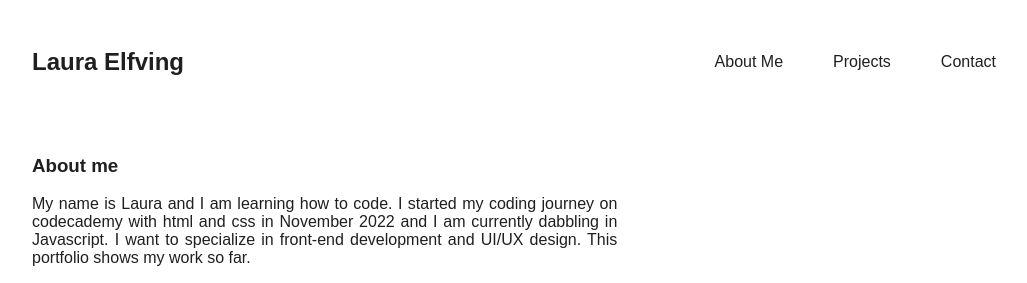
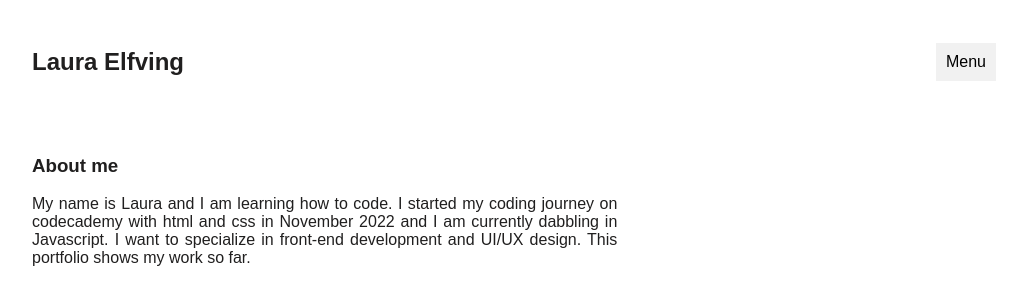
Before and after one commit to LauraElfving/Portfolio, a plain HTML site: page Desktop/projects/Portfolio/index.html in a window 1280 px wide. Shown: the top 283 px of the page, without its empty margins (126-1153 px from the left). Drawn offline with Linux system fonts and the light colour scheme; a web font is replaced by a local one.

Commit message:
Replaced the nav bar with a dropdown menu

```diff
--- a/Desktop/projects/Portfolio/contact.css
+++ b/Desktop/projects/Portfolio/contact.css
@@ -11,3 +11,42 @@ a {
     color: rgb(57, 52, 52);
 
 }
+
+/* Dropdown container */
+.dropdown {
+    position: relative;
+    display: inline-block;
+  }
+
+  /* Dropdown button */
+  .dropbtn {
+    background-color: #f1f1f1;
+    color: #000;
+    padding: 10px;
+    font-size: 16px;
+    border: none;
+    cursor: pointer;
+  }
+
+  /* Dropdown content */
+  .dropdown-content {
+    display: none;
+    position: absolute;
+    background-color: #f9f9f9;
+    min-width: 160px;
+    box-shadow: 0px 8px 16px 0px rgba(0,0,0,0.2);
+    z-index: 1;
+  }
+
+  /* Dropdown links */
+  .dropdown-content a {
+    color: #000;
+    padding: 12px 16px;
+    text-decoration: none;
+    display: block;
+  }
+
+  /* Show the dropdown when hovering or clicking on the button */
+  .dropdown:hover .dropdown-content {
+    display: block;
+  }
--- a/Desktop/projects/Portfolio/index.html
+++ b/Desktop/projects/Portfolio/index.html
@@ -13,13 +13,17 @@
 <body>
     <header>
         <h2 id="logo">Laura Elfving </h2>
-        <nav>
-            <ul class="navigation-items">
-                <li class="navigation-item"><a href="#about-me">About Me</a></li>
-                <li class="navigation-item"><a href="#projects">Projects</a></li>
-                <li class="navigation-item"><a href="contact.html">Contact</a></li>
-              </ul>
-        </nav>
+
+        <!---DROPDOWN-->
+        <div class="dropdown">
+            <button onclick="toggleDropdown()" class="dropbtn">Menu</button>
+            <div id="myDropdown" class="dropdown-content">
+              <a href="./index.html">About Me</a>
+              <a href="./index.html">Projects</a>
+              <a href="./contact.html">Contact</a>
+            </div>
+          </div>
+         <!---DROPDOWN-->
     </header>
 
     <main>
@@ -73,7 +77,14 @@
 </body>
 
 <script>
-
+function toggleDropdown() {
+  var dropdown = document.getElementById("myDropdown");
+  if (dropdown.style.display === "block") {
+    dropdown.style.display = "none";
+  } else {
+    dropdown.style.display = "block";
+  }
+}
 </script>
 
 </html>
--- a/Desktop/projects/Portfolio/styles.css
+++ b/Desktop/projects/Portfolio/styles.css
@@ -18,6 +18,7 @@ header {
     align-self: flex-start;
   }
 
+  /*
 .navigation-items {
   display: flex;
   flex-direction: row;
@@ -34,6 +35,50 @@ header {
   text-decoration: none;
   color:rgb(32, 31, 31)
 }
+*/
+
+/*DROPDOWN*/
+/* Dropdown container */
+.dropdown {
+  position: relative;
+  display: inline-block;
+}
+
+/* Dropdown button */
+.dropbtn {
+  background-color: #f1f1f1;
+  color: #000;
+  padding: 10px;
+  font-size: 16px;
+  border: none;
+  cursor: pointer;
+}
+
+/* Dropdown content */
+.dropdown-content {
+  display: none;
+  position: absolute;
+  background-color: #f9f9f9;
+  min-width: 160px;
+  box-shadow: 0px 8px 16px 0px rgba(0,0,0,0.2);
+  z-index: 1;
+}
+
+/* Dropdown links */
+.dropdown-content a {
+  color: #000;
+  padding: 12px 16px;
+  text-decoration: none;
+  display: block;
+}
+
+/* Show the dropdown when hovering or clicking on the button */
+.dropdown:hover .dropdown-content {
+  display: block;
+}
+/*DROPDOWN ENDS*/
+
+
 
 /* Styles for devices with a width of 868px and above (tablets) */
 @media screen and (max-width: 868px) {
```
Also changed, not shown: Desktop/projects/Portfolio/contact.html (+20 -7 lines).
